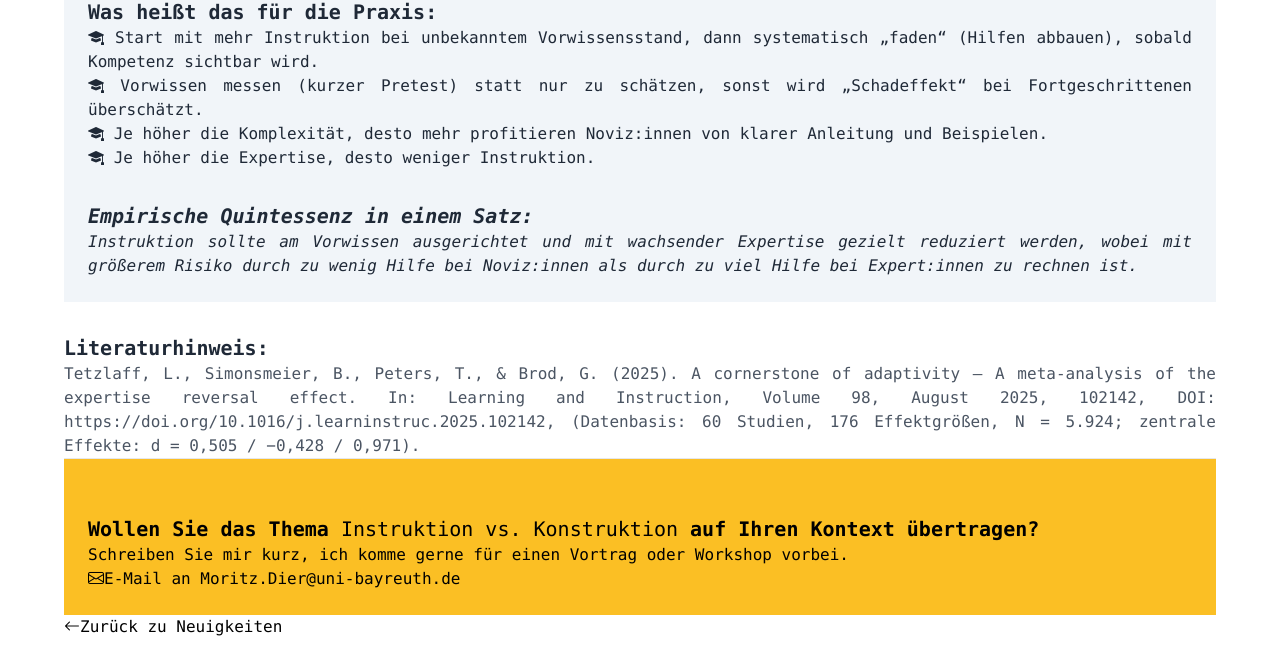
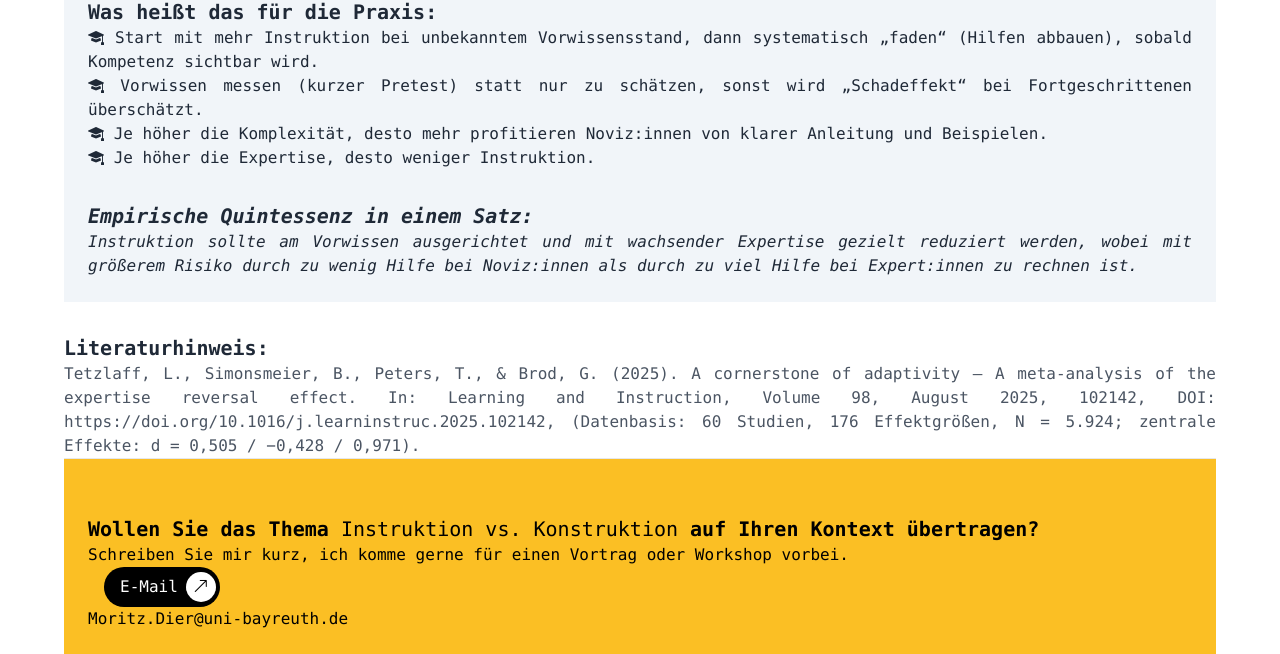
Before and after one commit to MoritzDier/lab, a website: page blog/blog-eintrag-1.html in a window 1280 px wide. Shown: the part 2458-3112 px from the top of the page. Drawn offline with nearby package versions, Linux system fonts and the light colour scheme.

Commit message:
Update blog-eintrag-1.html

```diff
--- a/blog/blog-eintrag-1.html
+++ b/blog/blog-eintrag-1.html
@@ -231,9 +231,16 @@
        <p>
       Schreiben Sie mir kurz, ich komme gerne für einen Vortrag oder Workshop vorbei.
       </p>
-      <a class="tw-inline-flex tw-items-center tw-gap-2 tw-underline" href="mailto:Moritz.Dier@uni-bayreuth.de?subject=Anfrage%20(Workshop/Impuls)%20%E2%80%93%20Instruktion%20vs.%20Konstruktion">
-        <i class="bi bi-envelope" aria-hidden="true"></i><span>E-Mail an</span>
-      </a>
+          <div class="tw-mx-4 tw-flex tw-place-items-center tw-gap-[20px] tw-text-base max-md:tw-w-full">
+          <a href="mailto:Moritz.Dier@uni-bayreuth.de?subject=Anfrage%20(Workshop/Impuls)%20%E2%80%93%20Instruktion%20vs.%20Konstruktion" aria-label="E-Mail" class="tw-flex tw-h-[40px] tw-place-items-center tw-gap-2 tw-rounded-full tw-bg-black tw-p-1 tw-pl-4 tw-text-white">
+            <span>E-Mail</span>
+            <div class="tw-flex tw-h-[30px] tw-w-[30px] tw-place-content-center tw-place-items-center tw-rounded-full tw-bg-white tw-font-semibold tw-text-black">
+              <i class="bi bi-arrow-up-right"></i>
+            </div>
+          </a>
+        </div>
+      </div>
+      <button class="bi bi-list tw-absolute tw-right-3 tw-top-3 tw-z-50 tw-text-3xl tw-text-black lg:tw-hidden" onclick="toggleHeader()" aria-label="menu" id="collapse-btn"></button>
       <a href="mailto:Moritz.Dier@uni-bayreuth.de?subject=Anfrage%20(Workshop/Impuls)%20%E2%80%93%20Instruktion%20vs.%20Konstruktion"
        class="tw-text-sm tw-text-gray-700 hover:tw-underline">
       Moritz.Dier@uni-bayreuth.de
```
